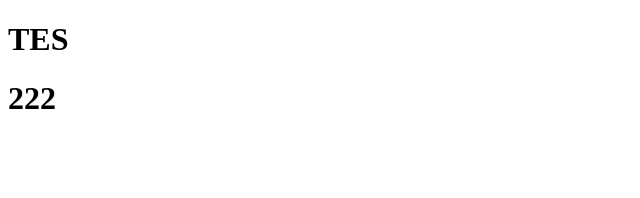
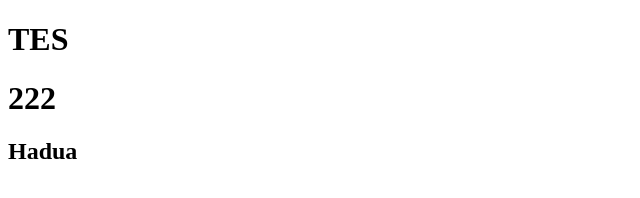
Before and after one commit to alfiantok/belajar, a plain HTML site: page index.html in a window 1280 px wide. Shown: the whole page, without its empty margins (0-640 px from the left). Drawn offline with Linux system fonts and the light colour scheme.

Commit message:
tambah h2

```diff
--- a/index.html
+++ b/index.html
@@ -6,5 +6,6 @@
 <body>
 	<h1>TES</h1>
 	<h1>222</h1>
+	<h2>Hadua</h2>
 </body>
 </html>
```
